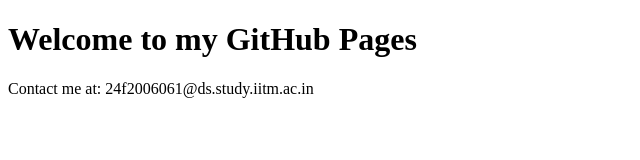
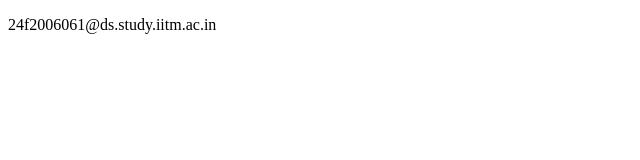
Before and after one commit to lovepreet223/temp1, a plain HTML site: page index.html in a window 1280 px wide. Shown: the whole page, without its empty margins (0-640 px from the left). Drawn offline with Linux system fonts and the light colour scheme.

Commit message:
Update index.html

```diff
--- a/index.html
+++ b/index.html
@@ -5,7 +5,6 @@
             <title>My GitHub Pages</title>
         </head>
         <body>
-            <h1>Welcome to my GitHub Pages</h1>
-            <p>Contact me at: <!--email_off-->24f2006061@ds.study.iitm.ac.in<!--/email_off--></p>
+            <p><!--email_off-->24f2006061@ds.study.iitm.ac.in<!--/email_off--></p>
         </body>
         </html>
```
